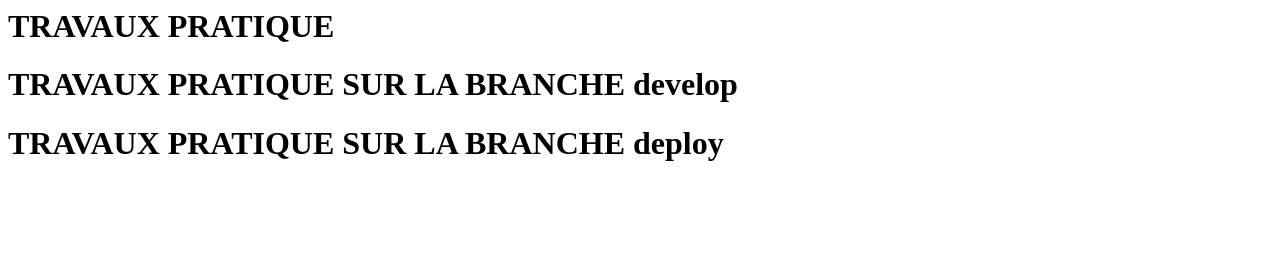
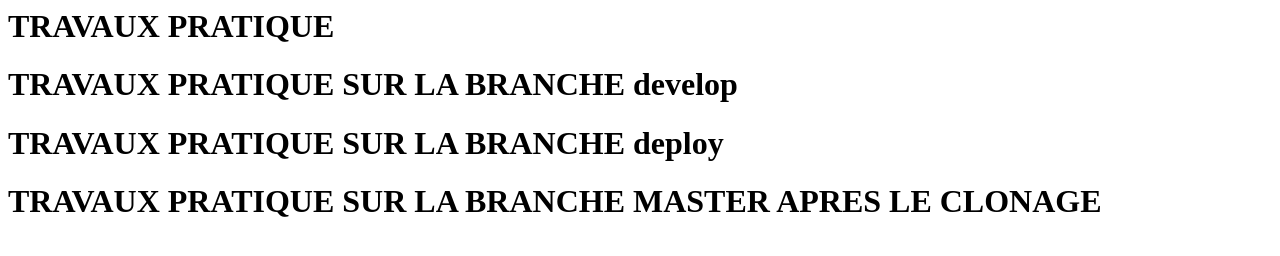
Before and after one commit to aminataba2/TP_GIT_3, a plain HTML site: page index.html in a window 1280 px wide. Drawn offline with Linux system fonts and the light colour scheme.

Commit message:
modification index.html apres le clone

```diff
--- a/index.html
+++ b/index.html
@@ -1,3 +1,4 @@
 <h1> TRAVAUX PRATIQUE </h1>
 <h1> TRAVAUX PRATIQUE SUR LA BRANCHE develop </h1>
 <h1> TRAVAUX PRATIQUE SUR LA BRANCHE deploy </h1>
+<h1> TRAVAUX PRATIQUE SUR LA BRANCHE MASTER APRES LE CLONAGE </h1>
```
